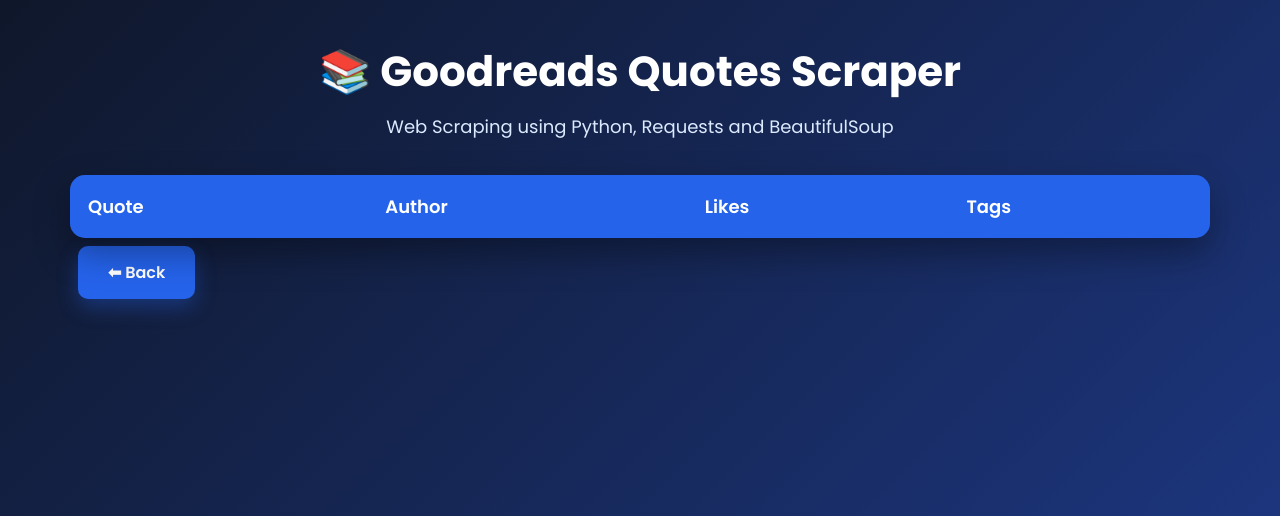
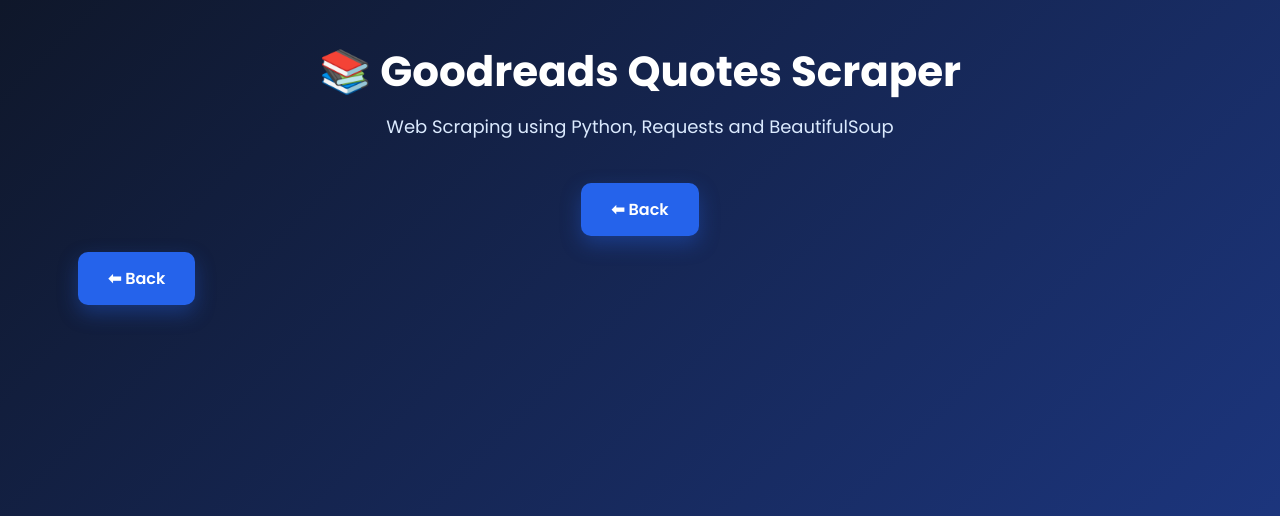
Before and after one commit to Harpreet-kaur19/Flask2, a Flask app: page /goodreads in a window 1280 px wide. Shown: the top 516 px of the page. Run offline with Flask 3, Linux system fonts and the light colour scheme; data that the repository does not hold is empty.

Commit message:
Update goodreads.html

```diff
--- a/templates/goodreads.html
+++ b/templates/goodreads.html
@@ -23,40 +23,39 @@
         Web Scraping using Python, Requests and BeautifulSoup
     </p>
 
-    <table>
+  <div class="quotes-grid">
 
-        <thead>
+    {% for quote in quotes %}
 
-            <tr>
-                <th>Quote</th>
-                <th>Author</th>
-                <th>Likes</th>
-                <th>Tags</th>
-            </tr>
+    <div class="quote-card">
 
-        </thead>
+        <div class="author-avatar">
+            <i class="fas fa-user-circle"></i>
+        </div>
 
-        <tbody>
+        <p class="quote-text">
+            "{{ quote.text }}"
+        </p>
 
-        {% for quote in quotes %}
+        <h3>{{ quote.author }}</h3>
 
-        <tr>
+        <p class="likes">
+            ❤️ {{ quote.likes }}
+        </p>
 
-            <td>{{ quote.text }}</td>
+        <p class="tags">
+            {{ quote.tags }}
+        </p>
 
-            <td>{{ quote.author }}</td>
+    </div>
 
-            <td>{{ quote.likes }}</td>
+    {% endfor %}
 
-            <td>{{ quote.tags }}</td>
+</div>
 
-        </tr>
-
-        {% endfor %}
-
-        </tbody>
-
-    </table>
+<div class="buttons">
+    <a href="/static_scraping" class="btn">⬅ Back</a>
+</div>
 
     <a href="/static_scraping" class="btn">
         ⬅ Back
```
